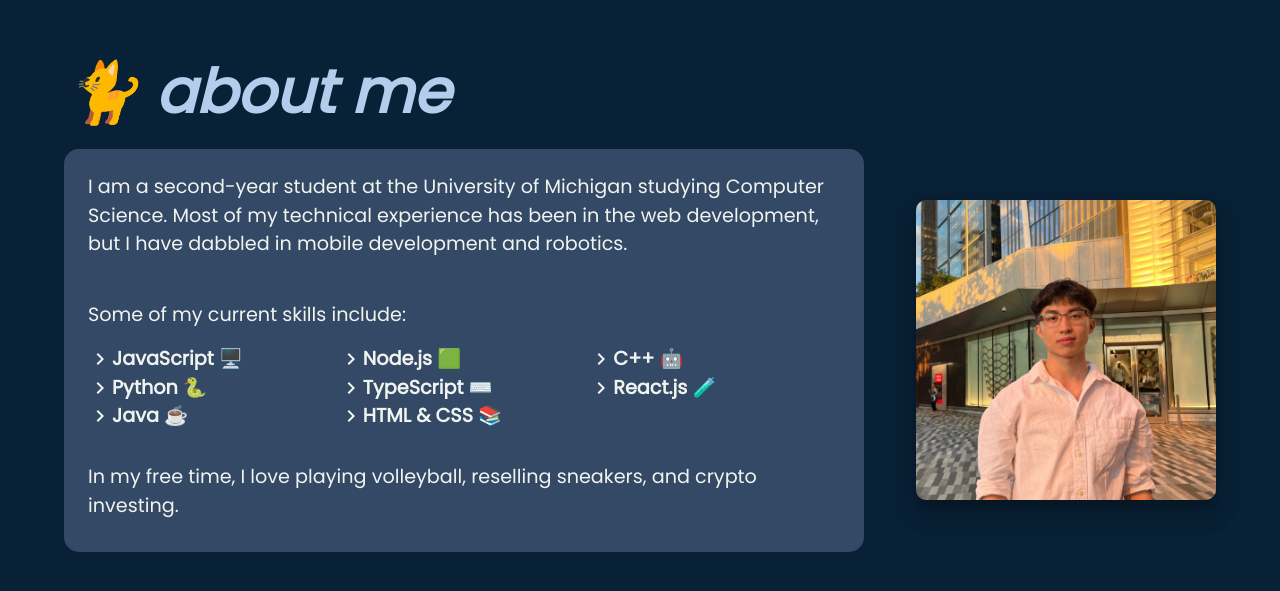
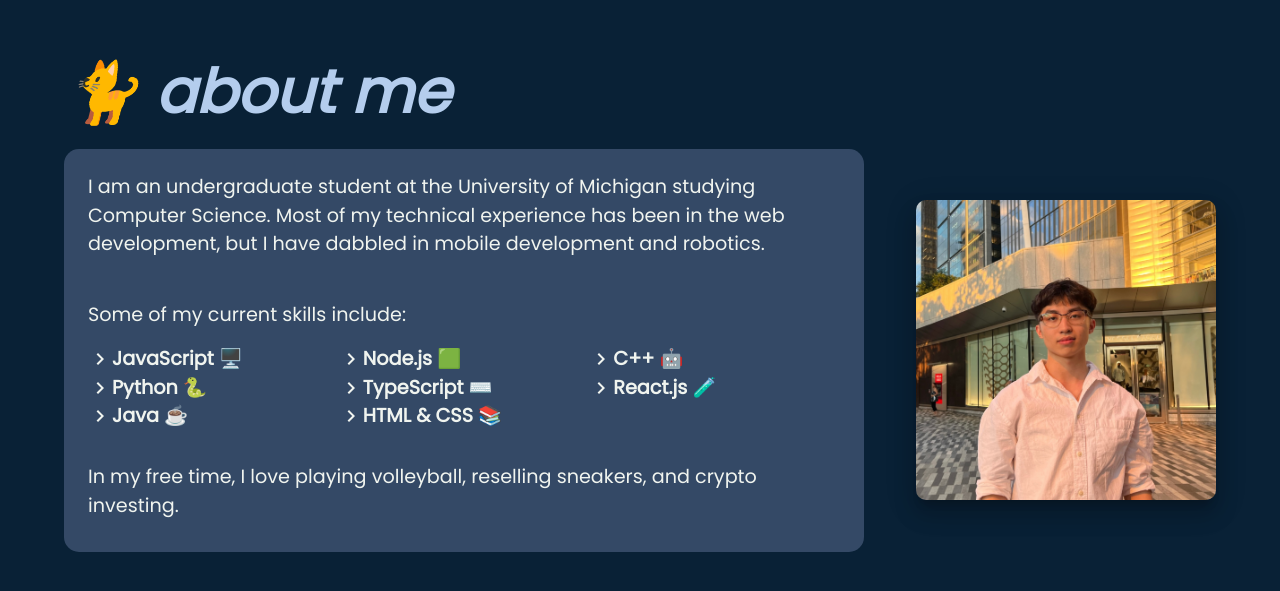
Before and after one commit to rickysumho/rickysumho.github.io, a React (Create React App) app: page / in a window 1280 px wide. Shown: the part 1029-1620 px from the top of the page. Built offline with nearby package versions, Linux system fonts and the light colour scheme.

Commit message:
Fix about me

```diff
--- a/src/components/AboutMe.tsx
+++ b/src/components/AboutMe.tsx
@@ -17,7 +17,7 @@ const Skill = ({skill}: {skill: string}) => {
 
 const AboutMe = () => {
     const info = {
-        intro: 'I am a second-year student at the University of Michigan studying Computer Science. Most of my technical experience has been in the web development, but I have dabbled in mobile development and robotics.',
+        intro: 'I am an undergraduate student at the University of Michigan studying Computer Science. Most of my technical experience has been in the web development, but I have dabbled in mobile development and robotics.',
         skills: ['JavaScript 🖥️', 'Node.js 🟩', 'C++ 🤖', 'Python 🐍', 'TypeScript ⌨️', 'React.js 🧪', 'Java ☕', 'HTML & CSS 📚'],
         interests: 'In my free time, I love playing volleyball, reselling sneakers, and crypto investing.'
     }
```
